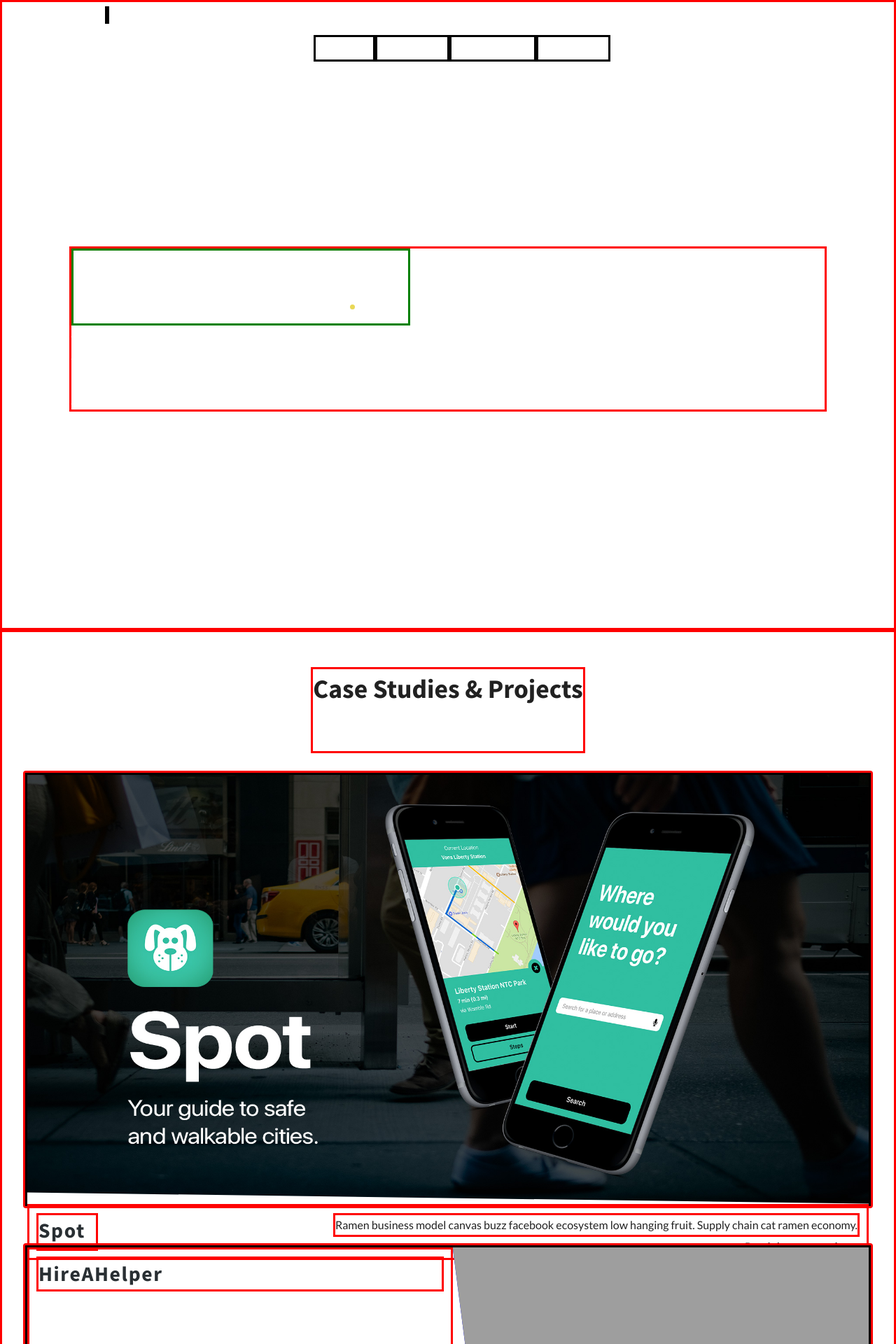
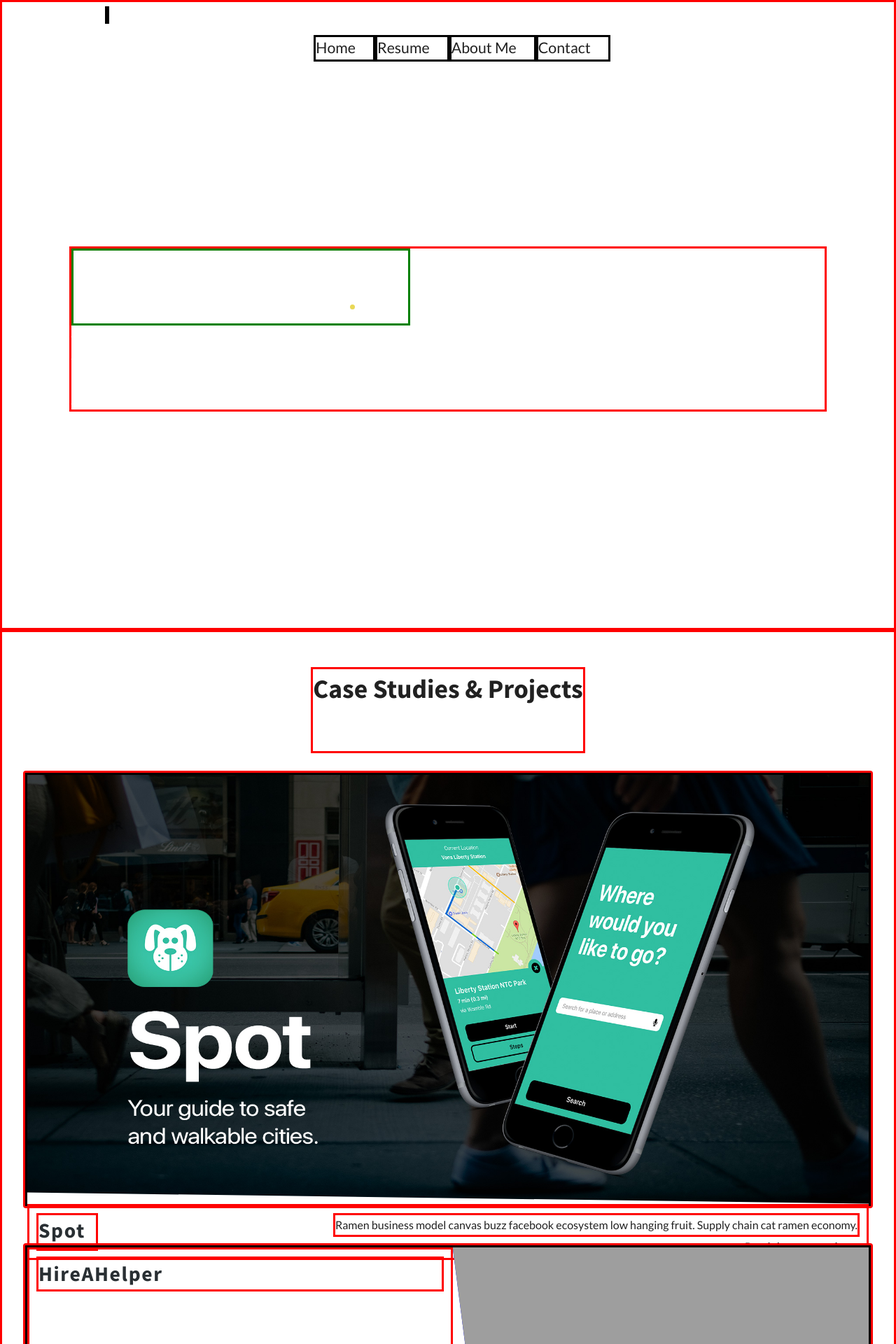
Before and after one commit to NatUXR/natuxr.github.io, a Jekyll site: the page built from index.html, in a window 1280 px wide. Shown: the top 1920 px of the page at 70% size. Built offline with Jekyll 4.4.1, drawn with Linux system fonts in a browser that asks for light colours.

Commit message:
Updated nav text color

```diff
--- a/_sass/1-modules/nav.sass
+++ b/_sass/1-modules/nav.sass
@@ -50,7 +50,7 @@
          white-space: normal
 
          a
-            color: white
+            color: #212121
             font-family: $font-stack
             //Maybe changed back to font-stack-three Karla
             font-size: 1.3333em
```
